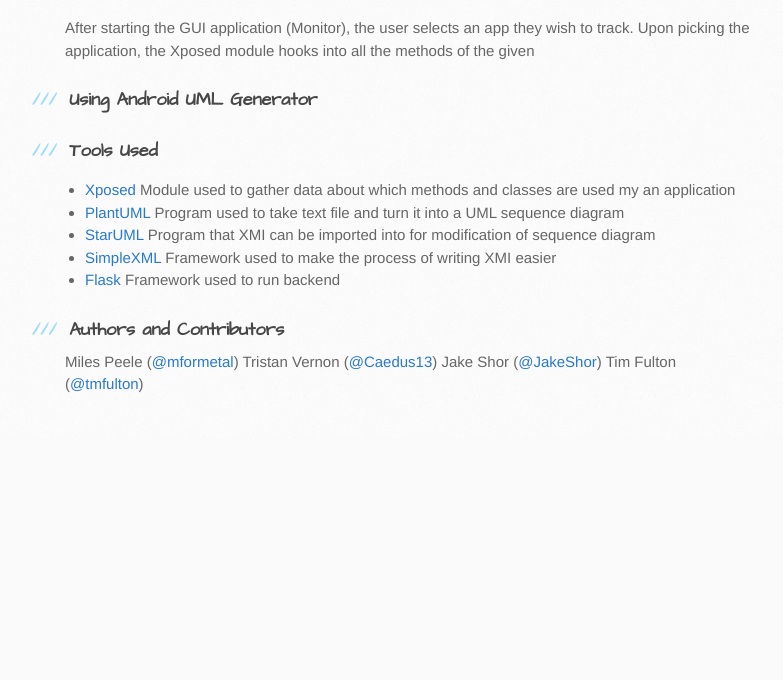
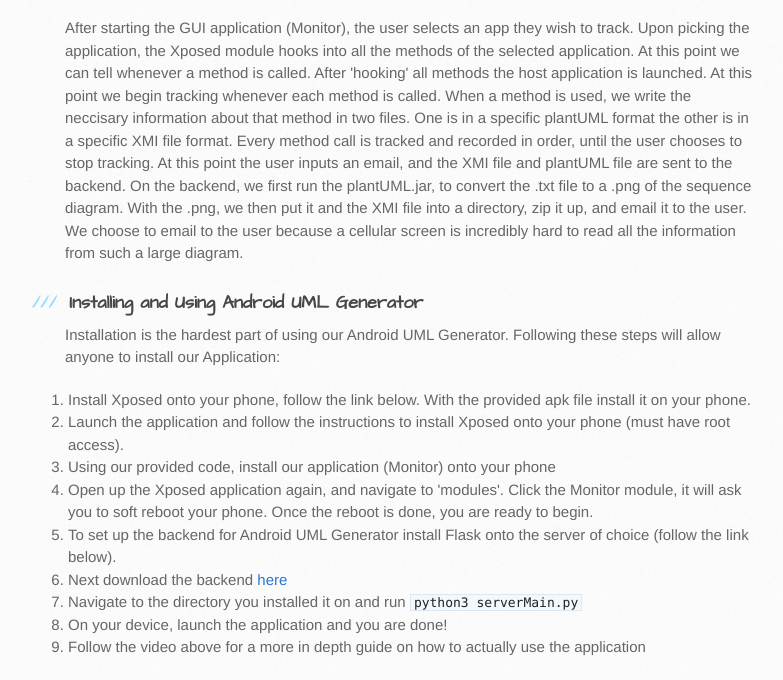
Before and after one commit to UMLGenerator/Android-UML-Generator, a plain HTML site: page index.html in a window 1280 px wide. Shown: the part 1331-2011 px from the top of the page, without its empty margins (105-888 px from the left). Before the commit the page ends 1769 px from the top, so only its background shows below. Drawn offline with Linux system fonts and the light colour scheme.

```diff
--- a/index.html
+++ b/index.html
@@ -47,10 +47,26 @@
 
 <p><img src="https://github.com/UMLGenerator/Android-UML-Generator/blob/master/artifacts/ApplicationStructure.png?raw=true" alt=""></p>
 
-<p>After starting the GUI application (Monitor), the user selects an app they wish to track. Upon picking the application, the Xposed module hooks into all the methods of the given</p>
+<p>After starting the GUI application (Monitor), the user selects an app they wish to track. Upon picking the application, the Xposed module hooks into all the methods of the selected application. At this point we can tell whenever a method is called. After 'hooking' all methods the host application is launched. At this point we begin tracking whenever each method is called. When a method is used, we write the neccisary information about that method in two files. One is in a specific plantUML format the other is in a specific XMI file format. Every method call is tracked and recorded in order, until the user chooses to stop tracking. At this point the user inputs an email, and the XMI file and plantUML file are sent to the backend. On the backend, we first run the plantUML.jar, to convert the .txt file to a .png of the sequence diagram. With the .png, we then put it and the XMI file into a directory, zip it up, and email it to the user. We choose to email to the user because a cellular screen is incredibly hard to read all the information from such a large diagram.</p>
 
 <h3>
-<a id="using-android-uml-generator" class="anchor" href="#using-android-uml-generator" aria-hidden="true"><span aria-hidden="true" class="octicon octicon-link"></span></a>Using Android UML Generator</h3>
+<a id="installing-and-using-android-uml-generator" class="anchor" href="#installing-and-using-android-uml-generator" aria-hidden="true"><span aria-hidden="true" class="octicon octicon-link"></span></a>Installing and Using Android UML Generator</h3>
+
+<p>Installation is the hardest part of using our Android UML Generator. Following these steps will allow anyone to install our Application:</p>
+
+<ol>
+<li>Install Xposed onto your phone, follow the link below. With the provided apk file install it on your phone. </li>
+<li>Launch the application and follow the instructions to install Xposed onto your phone (must have root access).</li>
+<li>Using our provided code, install our application (Monitor) onto your phone</li>
+<li>Open up the Xposed application again, and navigate to 'modules'. Click the Monitor module, it will ask you to soft reboot your phone. Once the reboot is done, you are ready to begin.</li>
+<li>To set up the backend for Android UML Generator install Flask onto the server of choice (follow the link below).</li>
+<li>Next download the backend <a href="https://github.com/UMLGenerator/UMLServer">here</a>
+</li>
+<li>Navigate to the directory you installed it on and run <code>python3 serverMain.py</code>
+</li>
+<li>On your device, launch the application and you are done!</li>
+<li>Follow the video above for a more in depth guide on how to actually use the application </li>
+</ol>
 
 <h3>
 <a id="tools-used" class="anchor" href="#tools-used" aria-hidden="true"><span aria-hidden="true" class="octicon octicon-link"></span></a>Tools Used</h3>
```
Also changed, not shown: params.json (+1 -1 lines).
